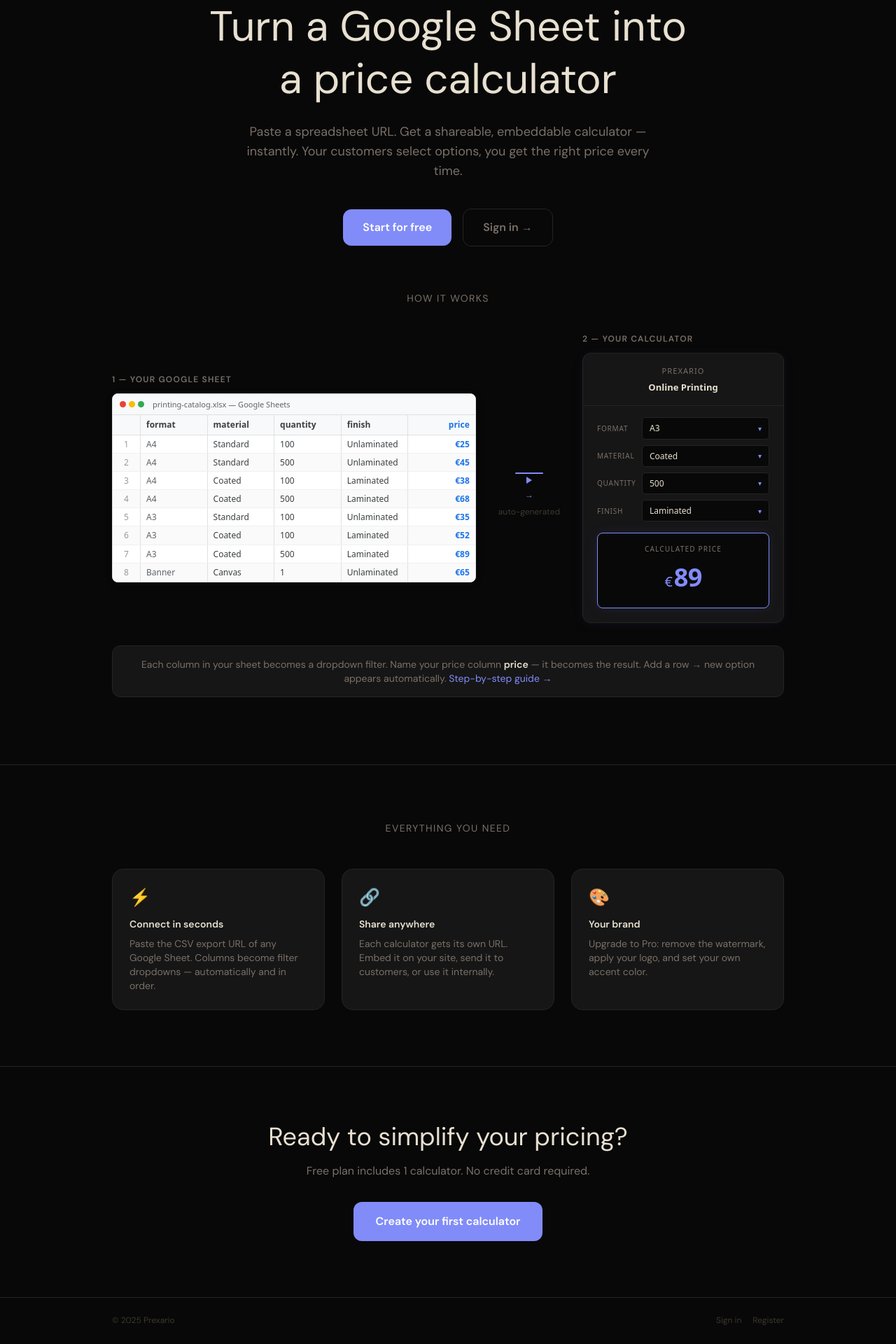
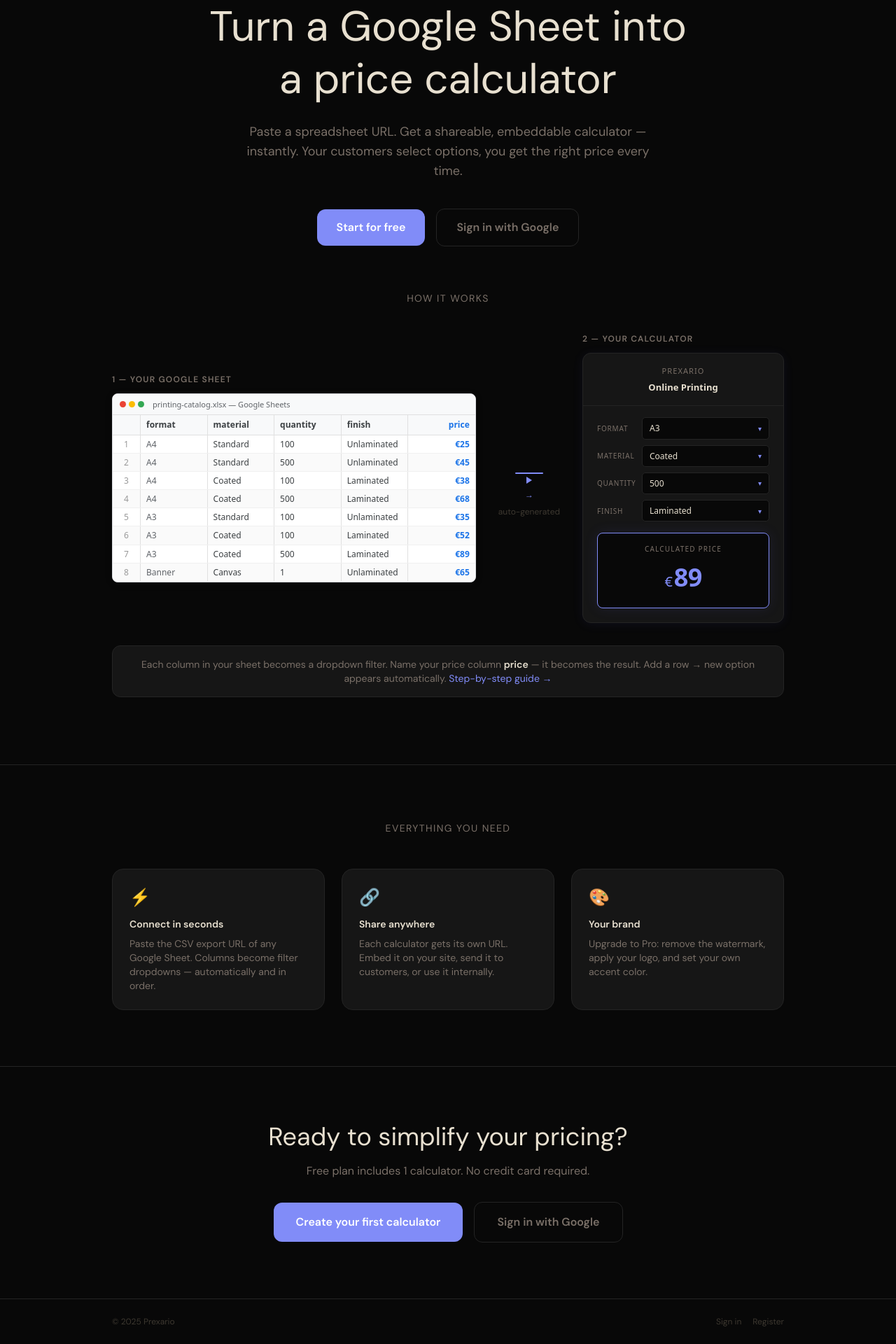
Before and after one commit to crruizb/system-calculator, a React (Vite) app in the folder frontend/: page / in a window 1280 px wide. Shown: the part 200-2120 px from the top of the page at 70% size. Built offline with nearby package versions, Linux system fonts and the light colour scheme; no server answers.

Commit message:
promote google sign in

```diff
--- a/frontend/src/i18n/en.json
+++ b/frontend/src/i18n/en.json
@@ -17,6 +17,7 @@
     "heroSubtitle": "Paste a spreadsheet URL. Get a shareable, embeddable calculator — instantly. Your customers select options, you get the right price every time.",
     "startFree": "Start for free",
     "signInArrow": "Sign in →",
+    "googleCta": "Sign in with Google",
     "goToDashboard": "Go to dashboard →",
     "howItWorks": "How it works",
     "yourSheet": "1 — Your Google Sheet",
@@ -86,7 +87,9 @@
     "submitting": "Creating account…",
     "submit": "Create Account",
     "hasAccount": "Already have an account?",
-    "signIn": "Sign in"
+    "signIn": "Sign in",
+    "google": "Sign up with Google",
+    "or": "or"
   },
   "dashboard": {
     "title": "My Calculators",
--- a/frontend/src/i18n/es.json
+++ b/frontend/src/i18n/es.json
@@ -17,6 +17,7 @@
     "heroSubtitle": "Pega la URL de tu hoja de cálculo. Obtén una calculadora compartible al instante. Tus clientes eligen opciones y siempre obtienes el precio correcto.",
     "startFree": "Empezar gratis",
     "signInArrow": "Iniciar sesión →",
+    "googleCta": "Iniciar sesión con Google",
     "goToDashboard": "Ir al panel →",
     "howItWorks": "Cómo funciona",
     "yourSheet": "1 — Tu hoja de Google",
@@ -86,7 +87,9 @@
     "submitting": "Creando cuenta…",
     "submit": "Crear cuenta",
     "hasAccount": "¿Ya tienes cuenta?",
-    "signIn": "Inicia sesión"
+    "signIn": "Inicia sesión",
+    "google": "Registrarse con Google",
+    "or": "o"
   },
   "dashboard": {
     "title": "Mis calculadoras",
--- a/frontend/src/pages/Landing.tsx
+++ b/frontend/src/pages/Landing.tsx
@@ -191,16 +191,16 @@ export function Landing() {
               >
                 {t("landing.startFree")}
               </Link>
-              <Link
-                to="/login"
+              <a
+                href={`${import.meta.env.VITE_API_URL ?? ""}/oauth2/authorization/google`}
                 className="px-7 py-3.5 rounded-xl text-base font-semibold transition-colors"
                 style={{
                   color: "var(--color-text-muted)",
                   border: "1px solid var(--color-border-line)",
                 }}
               >
-                {t("landing.signInArrow")}
-              </Link>
+                {t("landing.googleCta")}
+              </a>
             </>
           ) : null}
         </div>
@@ -354,13 +354,25 @@ export function Landing() {
               {t("landing.goToDashboard")}
             </Link>
           ) : (
+            <div className="flex flex-col sm:flex-row items-center justify-center gap-4">
               <Link
                 to="/register"
-              className="inline-block px-8 py-4 rounded-xl text-base font-semibold text-white transition-colors"
+                className="px-8 py-4 rounded-xl text-base font-semibold text-white transition-colors"
                 style={{ background: "var(--color-main)" }}
               >
                 {t("landing.ctaButton")}
               </Link>
+              <a
+                href={`${import.meta.env.VITE_API_URL ?? ""}/oauth2/authorization/google`}
+                className="px-8 py-4 rounded-xl text-base font-semibold transition-colors"
+                style={{
+                  color: "var(--color-text-muted)",
+                  border: "1px solid var(--color-border-line)",
+                }}
+              >
+                {t("landing.googleCta")}
+              </a>
+            </div>
           )}
         </div>
       </section>
--- a/frontend/src/pages/Register.tsx
+++ b/frontend/src/pages/Register.tsx
@@ -98,6 +98,19 @@ export function Register() {
           {t("register.title")}
         </h1>
 
+        <a
+          href={`${import.meta.env.VITE_API_URL ?? ""}/oauth2/authorization/google`}
+          className="flex items-center justify-center w-full py-3 rounded-lg border border-[var(--color-main)]/30 text-sm hover:bg-[var(--color-main)]/10 transition-colors mb-6"
+        >
+          {t("register.google")}
+        </a>
+
+        <div className="flex items-center gap-3 mb-6">
+          <div className="flex-1 h-px" style={{ background: "var(--color-border-line)" }} />
+          <span className="text-xs" style={{ color: "var(--color-text-muted)" }}>{t("register.or")}</span>
+          <div className="flex-1 h-px" style={{ background: "var(--color-border-line)" }} />
+        </div>
+
         <form onSubmit={handleSubmit} className="space-y-4">
           <div>
             <label htmlFor="email" className="block text-sm mb-1">
```
Lines whose indentation alone changed are shown as unchanged.
